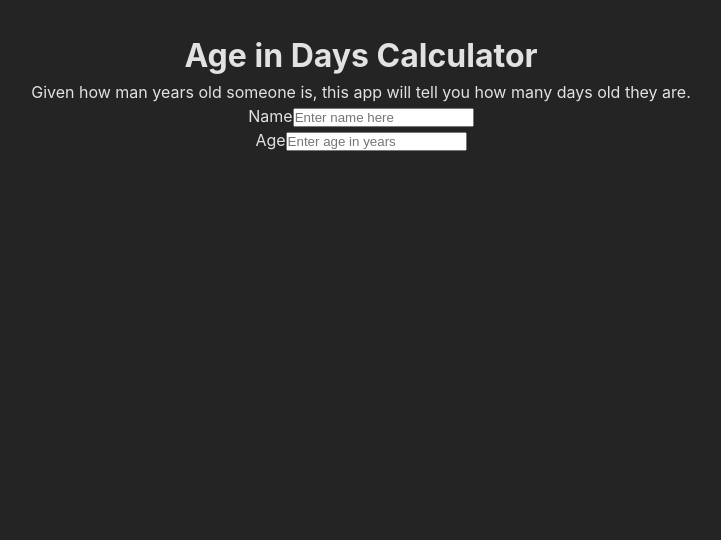
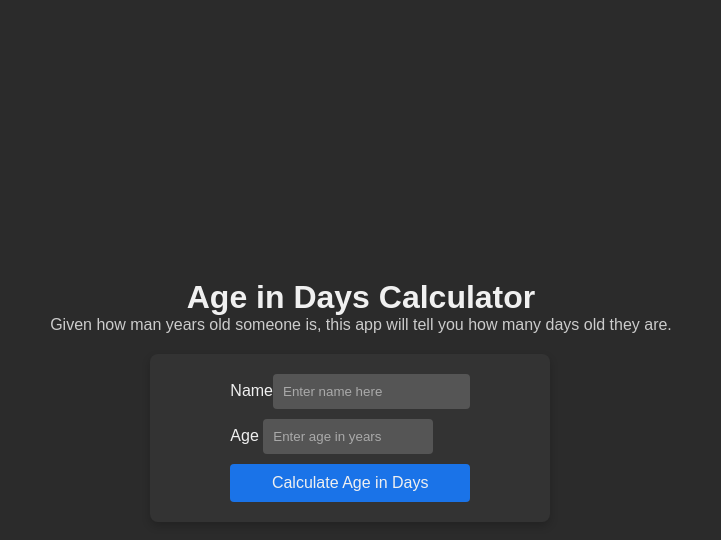
Before and after one commit to Ryanfrump/days-lived-calculator-js, a React (Vite) app: page / in a window 1280 px wide. Shown: the top 540 px of the page, without its empty margins (279-1000 px from the left). Built offline with nearby package versions, Linux system fonts and the light colour scheme.

Commit message:
add css styling

```diff
--- a/src/App.css
+++ b/src/App.css
@@ -1,6 +1,82 @@
-#root {
-  max-width: 1280px;
-  margin: 0 auto;
-  padding: 2rem;
+body {
+  background-color: #2b2b2b;
+  color: #f0f0f0;
+  font-family: "Arial", sans-serif;
+  display: flex;
+  justify-content: center;
+  align-items: center;
+  height: 100vh;
+  margin: 0;
+}
+
+header {
   text-align: center;
+  margin-bottom: 20px;
 }
+
+h1 {
+  color: #f0f0f0;
+}
+
+p {
+  color: #cccccc;
+}
+#age {
+  width: 170px;
+}
+
+.main-container {
+  background-color: #333;
+  padding: 20px;
+  border-radius: 8px;
+  box-shadow: 0 4px 8px rgba(0, 0, 0, 0.2);
+  width: 400px;
+  margin-left: 100px;
+  display: flex;
+  flex-direction: column;
+  align-items: center;
+}
+
+form {
+  display: flex;
+  flex-direction: column;
+}
+
+label {
+  margin-bottom: 8px;
+  color: #f0f0f0;
+}
+
+input[type="text"],
+input[type="number"] {
+  padding: 10px;
+  margin-bottom: 10px;
+  border: none;
+  border-radius: 4px;
+  background-color: #555;
+  color: #f0f0f0;
+}
+
+input[type="text"]::placeholder,
+input[type="number"]::placeholder {
+  color: #aaa;
+}
+
+button {
+  padding: 10px;
+  border: none;
+  border-radius: 4px;
+  background-color: #1a73e8;
+  color: #f0f0f0;
+  cursor: pointer;
+  font-size: 16px;
+}
+
+button:hover {
+  background-color: #155ab6;
+}
+
+h2 {
+  margin-top: 20px;
+  color: #1a73e8;
+}
--- a/src/App.tsx
+++ b/src/App.tsx
@@ -11,7 +11,7 @@ function App() {
           days old they are.
         </p>
       </header>
-      <main>
+      <main className="main-container">
         <Calculator />
       </main>
     </>
--- a/src/Calculator.tsx
+++ b/src/Calculator.tsx
@@ -2,7 +2,8 @@ import React, { useState } from "react";
 
 const Calculator: React.FC = () => {
   const [name, setName] = useState<string>("");
-  const [age, setAge] = useState<number | string>();
+  const [age, setAge] = useState<number | string>("");
+  const [days, setDays] = useState<number | null>(null);
 
   const handleAgeChange = (
     event: React.ChangeEvent<HTMLInputElement>
@@ -15,9 +16,18 @@ const Calculator: React.FC = () => {
     }
   };
 
+  const handleSubmit = (event: React.FormEvent<HTMLFormElement>) => {
+    event.preventDefault();
+    if (typeof age === "number") {
+      setDays(age * 365);
+    } else {
+      setDays(null);
+    }
+  };
+
   return (
     <>
-      <form>
+      <form onSubmit={handleSubmit}>
         <div>
           <label htmlFor="name">Name</label>
           <input
@@ -31,7 +41,7 @@ const Calculator: React.FC = () => {
           />
         </div>
         <div>
-          <label htmlFor="age">Age</label>
+          <label htmlFor="age ">Age </label>
           <input
             type="number"
             id="age"
@@ -40,7 +50,15 @@ const Calculator: React.FC = () => {
             onChange={handleAgeChange}
           />
         </div>
+        <button type="submit">Calculate Age in Days</button>
       </form>
+      {days !== null && (
+        <div>
+          <h2>
+            {name} is {days} days old
+          </h2>
+        </div>
+      )}
     </>
   );
 };
--- a/src/index.css
+++ b/src/index.css
@@ -3,17 +3,3 @@
   margin: 0;
   box-sizing: border-box;
 }
-:root {
-  font-family: Inter, system-ui, Avenir, Helvetica, Arial, sans-serif;
-  line-height: 1.5;
-  font-weight: 400;
-
-  color-scheme: light dark;
-  color: rgba(255, 255, 255, 0.87);
-  background-color: #242424;
-
-  font-synthesis: none;
-  text-rendering: optimizeLegibility;
-  -webkit-font-smoothing: antialiased;
-  -moz-osx-font-smoothing: grayscale;
-}
```
